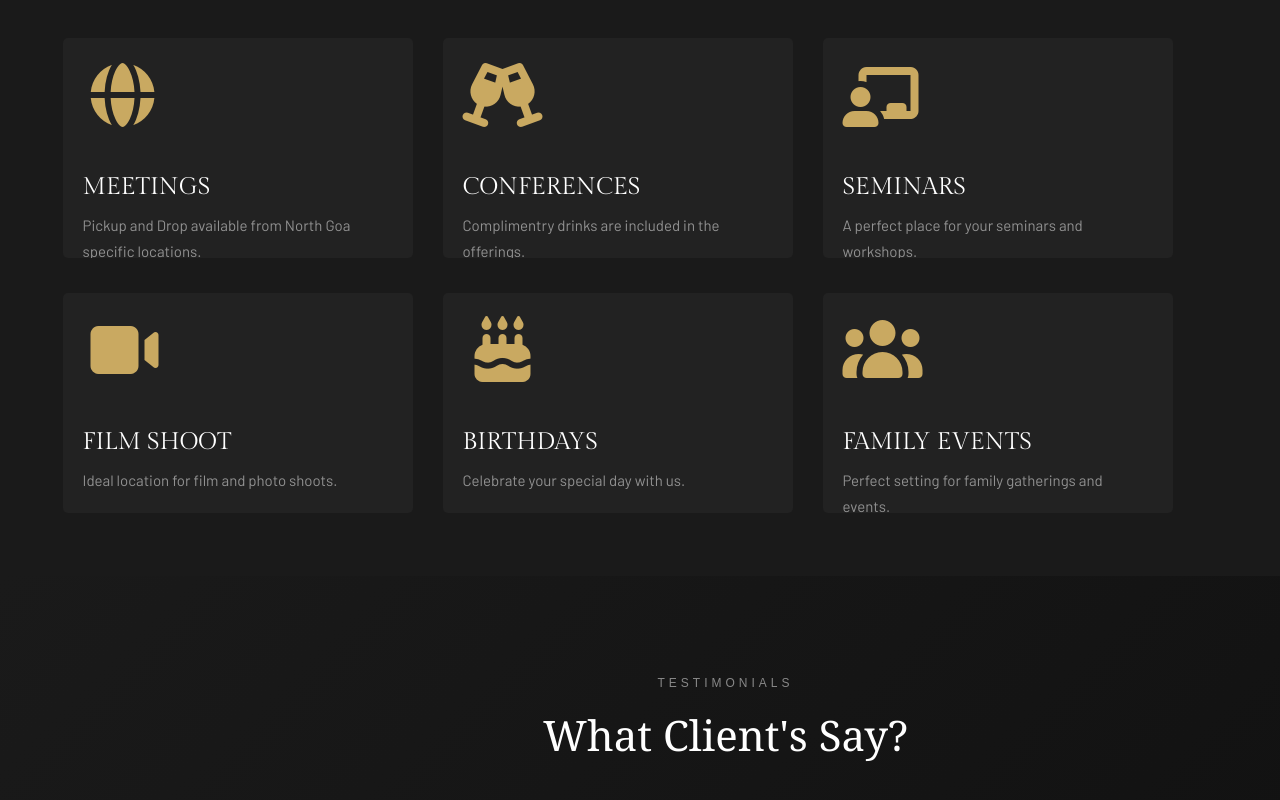
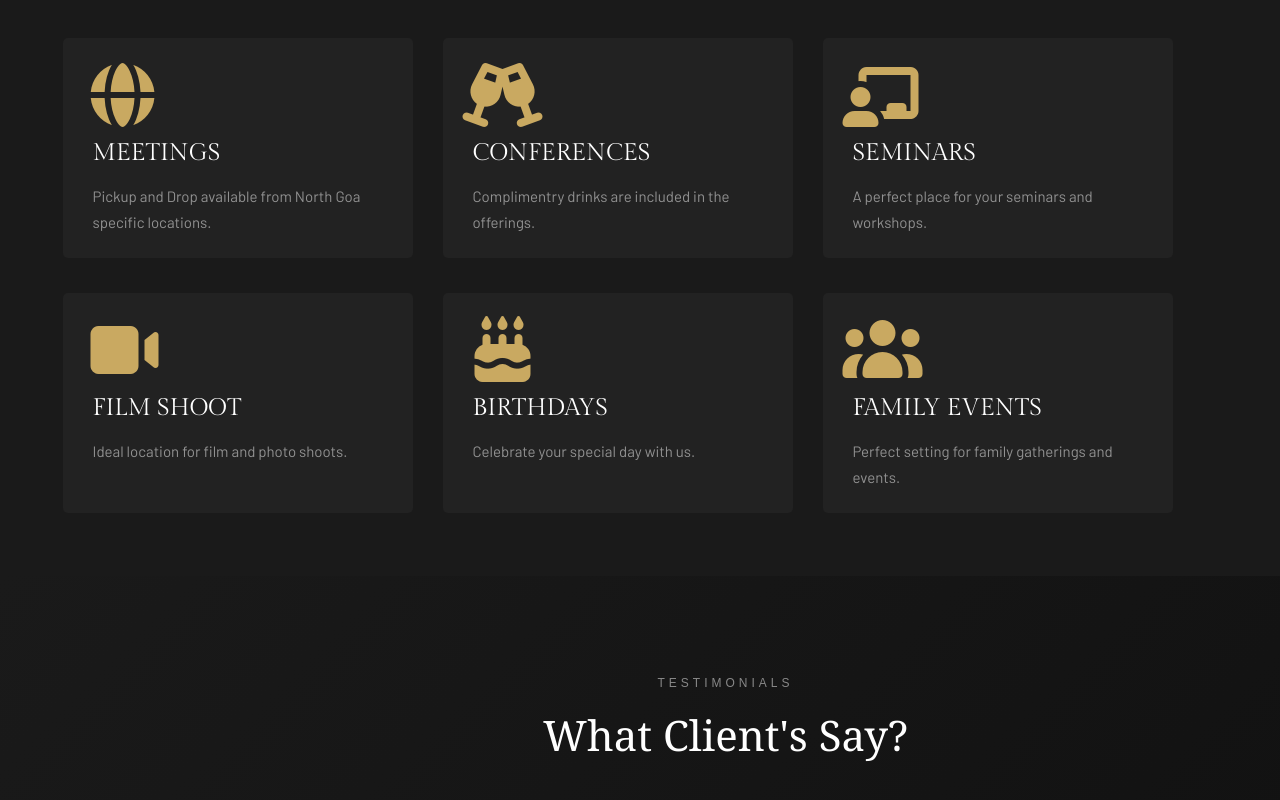
Before and after one commit to Kratagya-Webkorps/nautiamigo-angular, an Angular app: page / in a window 1280 px wide. Shown: the part 6252-7052 px from the top of the page. Built offline with nearby package versions, Linux system fonts and the light colour scheme.

Commit message:
Fix postioning of headings and subheadings in additional-services

```diff
--- a/src/app/additional-services/additional-services.component.css
+++ b/src/app/additional-services/additional-services.component.css
@@ -108,9 +108,15 @@
   line-height: 30px;
   letter-spacing: 0;
   color: #ffffff;
-  font-weight: 400; /* Regular weight for Gilda Display */
-  margin: 15px 0 10px;
-  text-transform: none; /* Remove uppercase if it was set */
+  font-weight: 400;
+  margin: 0;
+  text-transform: none;
+  position: absolute;
+  top: 100px;
+  left: 0;
+  width: 100%;
+  padding: 0 20px 0 30px;
+  box-sizing: border-box;
 }
 
 /* Service Description */
@@ -119,10 +125,15 @@
   font-size: 15px;
   line-height: 26.3px;
   letter-spacing: 0px;
-  color: rgba(255, 255, 255, 0.5); /* #ffffff80 in RGBA */
-  margin-bottom: 15px;
-  font-weight: 400; /* Regular weight for Barlow */
-  flex-grow: 1;
+  color: rgba(255, 255, 255, 0.5);
+  margin: 0;
+  font-weight: 400;
+  position: absolute;
+  top: 145px;
+  left: 0;
+  width: 100%;
+  padding: 0 20px 0 30px;
+  box-sizing: border-box;
 }
 
 /* Background Shape */
```
